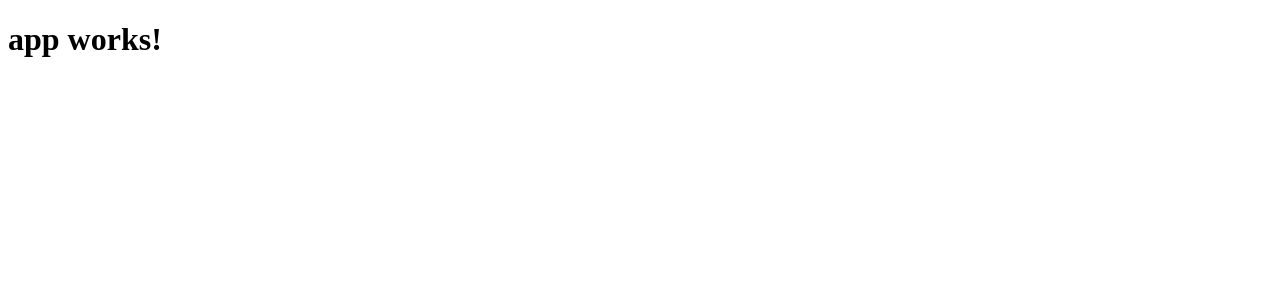
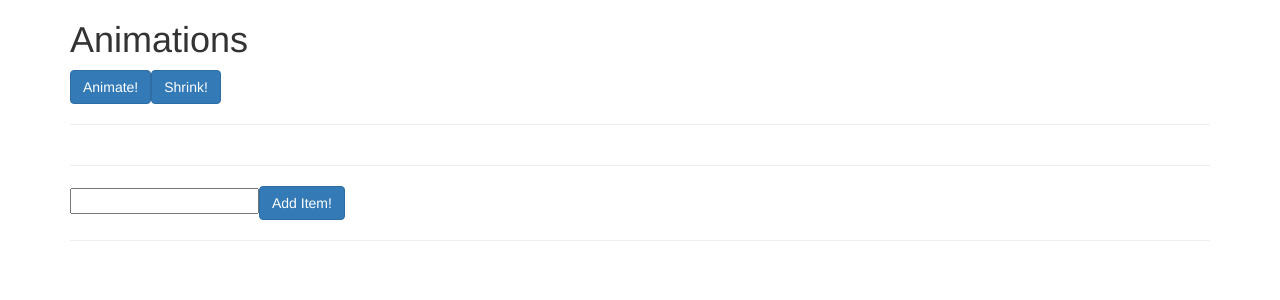
Before and after one commit to bartoszgajda55/AngularTCG, an Angular app: page / in a window 1280 px wide. Shown: the top 300 px of the page. Built offline with nearby package versions, Linux system fonts and the light colour scheme.

Commit message:
Branch updated with Udemy files.

```diff
--- a/package.json
+++ b/package.json
@@ -12,6 +12,7 @@
   },
   "private": true,
   "dependencies": {
+    "@angular/animations": "^4.0.1",
     "@angular/common": "^4.0.0",
     "@angular/compiler": "^4.0.0",
     "@angular/core": "^4.0.0",
@@ -20,6 +21,7 @@
     "@angular/platform-browser": "^4.0.0",
     "@angular/platform-browser-dynamic": "^4.0.0",
     "@angular/router": "^4.0.0",
+    "bootstrap": "^3.3.7",
     "core-js": "^2.4.1",
     "rxjs": "^5.1.0",
     "zone.js": "^0.8.4"
--- a/src/app/app.component.html
+++ b/src/app/app.component.html
@@ -1,3 +1,27 @@
-<h1>
-  {{title}}
-</h1>
+<div class="container">
+  <div class="row">
+    <div class="col-xs-12">
+      <h1>Animations</h1>
+      <button class="btn btn-primary">Animate!</button>
+      <button class="btn btn-primary">Shrink!</button>
+      <hr>
+      <div></div>
+    </div>
+  </div>
+  <hr>
+  <div class="row">
+    <div class="col-xs-12">
+      <input type="text" #input>
+      <button class="btn btn-primary" (click)="onAdd(input.value)">Add Item!</button>
+      <hr>
+      <ul class="list-group">
+        <li
+          class="list-group-item"
+          (click)="onDelete(item)"
+          *ngFor="let item of list">
+          {{ item }}
+        </li>
+      </ul>
+    </div>
+  </div>
+</div>
--- a/src/app/app.component.ts
+++ b/src/app/app.component.ts
@@ -2,9 +2,8 @@ import { Component } from '@angular/core';
 
 @Component({
   selector: 'app-root',
-  templateUrl: './app.component.html',
-  styleUrls: ['./app.component.css']
+  templateUrl: './app.component.html'
 })
 export class AppComponent {
-  title = 'app works!';
+
 }
--- a/src/app/app.module.ts
+++ b/src/app/app.module.ts
@@ -2,6 +2,7 @@ import { BrowserModule } from '@angular/platform-browser';
 import { NgModule } from '@angular/core';
 import { FormsModule } from '@angular/forms';
 import { HttpModule } from '@angular/http';
+import { BrowserAnimationsModule } from '@angular/platform-browser/animations';
 
 import { AppComponent } from './app.component';
 
@@ -12,7 +13,8 @@ import { AppComponent } from './app.component';
   imports: [
     BrowserModule,
     FormsModule,
-    HttpModule
+    HttpModule,
+    BrowserAnimationsModule
   ],
   providers: [],
   bootstrap: [AppComponent]
```
Also changed, not shown: .angular-cli.json, 1 other file (tests, documents, lock files or other folders).
